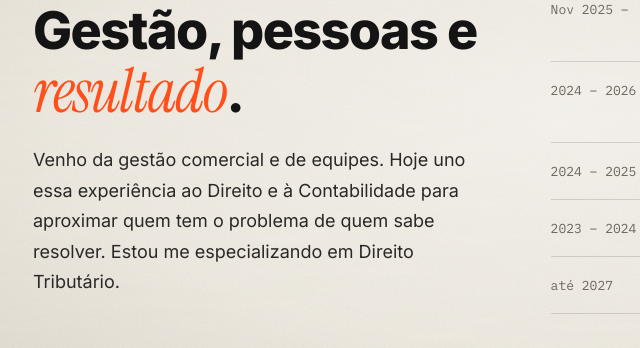
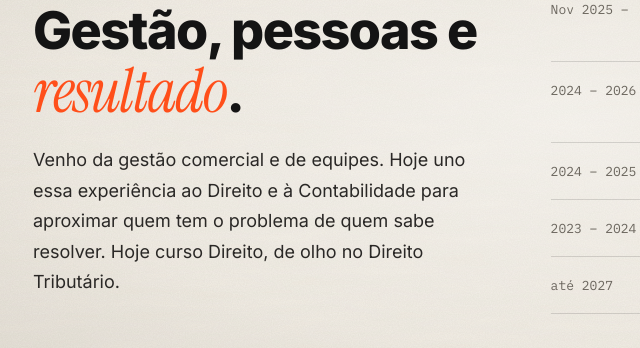
Before and after one commit to jpservicos/jotasoares-site, a plain HTML site: page index.html in a window 1280 px wide. Shown: the part 2102-2450 px from the top of the page, 71-711 px from the left. Drawn offline with Linux system fonts and the light colour scheme.

Commit message:
sobre: ajusta frase sobre Direito Tributário
Co-Authored-By: Claude Opus 5.5 <noreply@anthropic.com>

```diff
--- a/index.html
+++ b/index.html
@@ -157,7 +157,7 @@
       <div>
         <div class="mono-rot">Sobre</div>
         <h2>Gestão, pessoas e <span class="serif">resultado</span>.</h2>
-        <p class="texto">Venho da gestão comercial e de equipes. Hoje uno essa experiência ao Direito e à Contabilidade para aproximar quem tem o problema de quem sabe resolver. Estou me especializando em Direito Tributário.</p>
+        <p class="texto">Venho da gestão comercial e de equipes. Hoje uno essa experiência ao Direito e à Contabilidade para aproximar quem tem o problema de quem sabe resolver. Hoje curso Direito, de olho no Direito Tributário.</p>
       </div>
       <ul class="linha-tempo">
         <li><span class="ano">Nov 2025 –</span><span><b>Sócio da JPS Serviços</b>: serviços contábeis e parcerias.</span></li>
```
